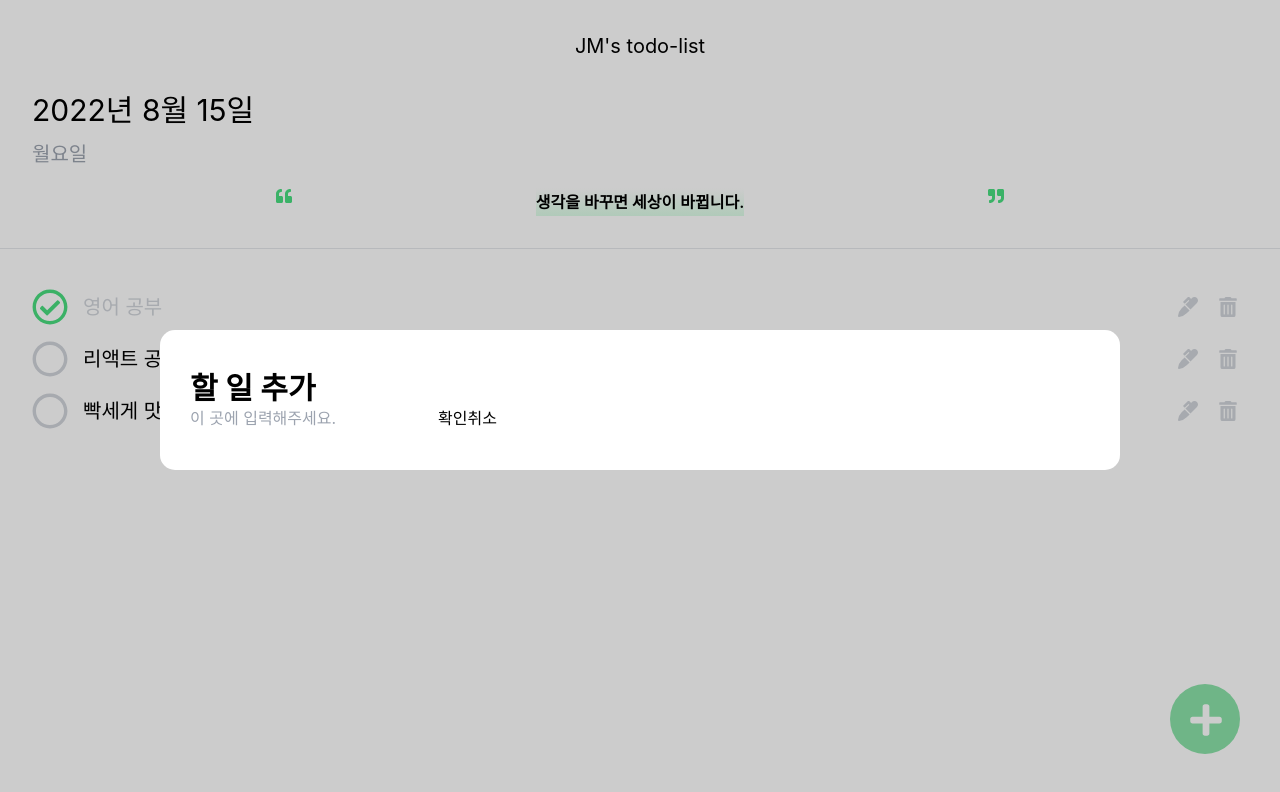
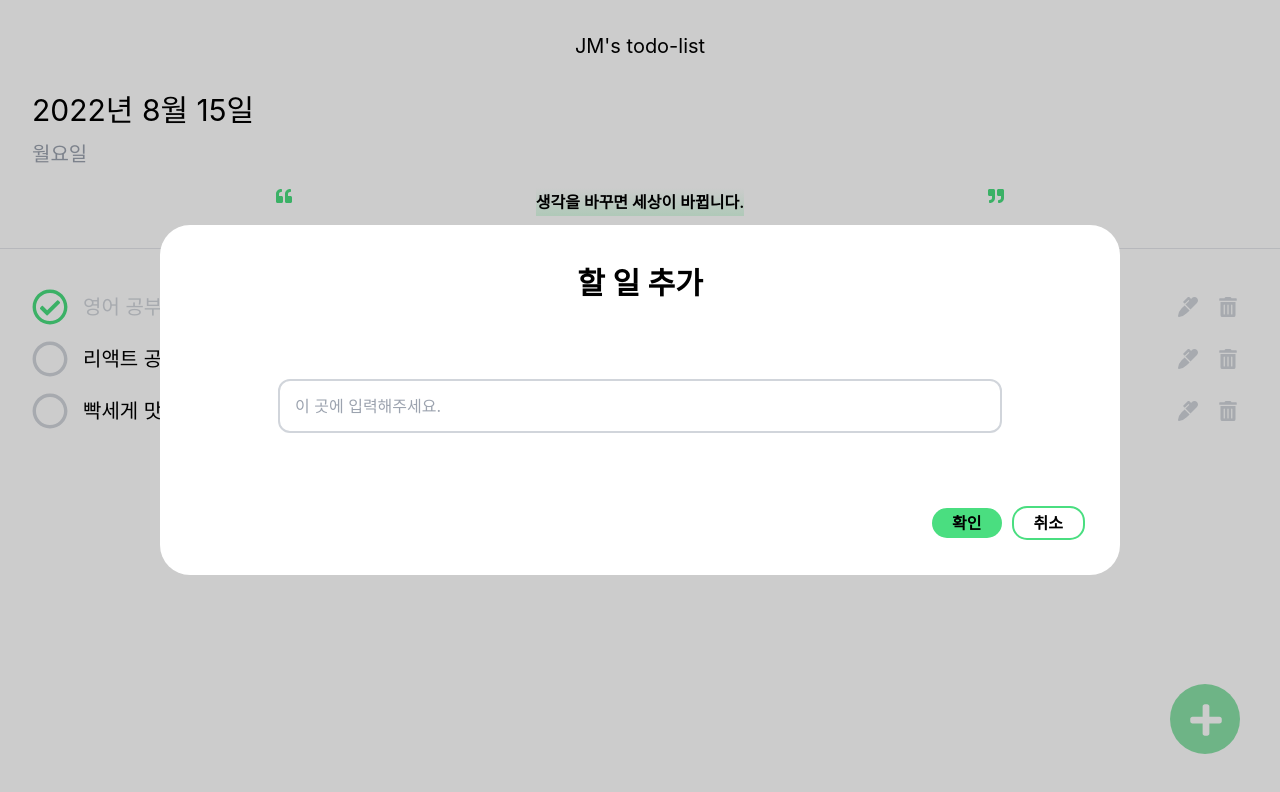
Before and after one commit to Jeong-mi/todo-list, a React (Create React App) app: page / in a window 1280 px wide. Both pictures are taken after a click on the button 1205 px from the left and 719 px from the top of the page. Shown: the top 792 px of the page. Built offline with nearby package versions, Linux system fonts and the light colour scheme.

Commit message:
feat: todo 추가 기능 구현중
- 형제 컴포넌트 간은 상호작용이 불가하므로, setTodo는 index.js로 옮김

```diff
--- a/src/components/Button/CancelButton.js
+++ b/src/components/Button/CancelButton.js
@@ -10,8 +10,8 @@ const Btn = styled.span`
   margin: 5px;
 `;
 
-const CancelButton = ({ onClose }) => {
-  return <Btn onClick={onClose}>취소</Btn>;
+const CancelButton = ({ onClick }) => {
+  return <Btn onClick={onClick}>취소</Btn>;
 };
 
 export { CancelButton };
--- a/src/components/Button/ConfirmButton.js
+++ b/src/components/Button/ConfirmButton.js
@@ -9,8 +9,8 @@ const Btn = styled.span`
   margin: 5px;
 `;
 
-const ConfirmButton = () => {
-  return <Btn>확인</Btn>;
+const ConfirmButton = ({ onClick }) => {
+  return <Btn onClick={onClick}>확인</Btn>;
 };
 
 export { ConfirmButton };
--- a/src/components/Modal/index.js
+++ b/src/components/Modal/index.js
@@ -17,9 +17,10 @@ const Overlay = styled.div`
 `;
 
 const ModalWrap = styled.div`
+  display: block;
   width: 75%;
   height: fit-content;
-  border-radius: 15px;
+  border-radius: 30px;
   background: #fff;
   position: absolute;
   top: 50%;
@@ -29,11 +30,6 @@ const ModalWrap = styled.div`
 
 const Contents = styled.div`
   margin: 40px 30px;
-
-  h1 {
-    ${({ theme }) => theme.fontSizes.xl3};
-    font-weight: 600;
-  }
 `;
 
 function Modal({ onClose, children }) {
--- a/src/components/theme.js
+++ b/src/components/theme.js
@@ -1,6 +1,5 @@
 // 반응형 디자인을 위한 픽셀 컨버팅 함수
 const pixelToRem = (size) => `${size / 16}rem`;
-const remToPixel = (size) => `${size * 16}px`;
 
 const colors = {
   gray300: "rgb(209 213 219)",
--- a/src/hooks/useOutSideClick.js
+++ b/src/hooks/useOutSideClick.js
@@ -2,15 +2,21 @@ import { useEffect } from "react";
 
 function useOutsideClick(ref, callback) {
   useEffect(() => {
-    const handleClick = (event) => {
+    const handleMousedown = (event) => {
+      // console.log("target", event.target);
+      // console.log("ref", ref.current);
+      // console.log("currentTarget", event.currentTarget);
+
       if (ref.current && !ref.current.contains(event.target)) {
         callback?.();
       }
     };
 
-    window.addEventListener("mousedown", handleClick);
+    window.addEventListener("mousedown", handleMousedown);
 
-    return () => window.removeEventListener("mousedown", handleClick);
+    return () => {
+      window.removeEventListener("mousedown", handleMousedown);
+    };
   }, [ref, callback]);
 }
 
--- a/src/pages/ToDo/AddTodoModal.js
+++ b/src/pages/ToDo/AddTodoModal.js
@@ -1,12 +1,38 @@
 import Modal from "../../components/Modal";
+import { ConfirmButton, CancelButton } from "../../components/Button";
+import styled from "styled-components";
+import { useState } from "react";
 
-function AddTodoModal({ onClose }) {
+const InputText = styled.input`
+  width: 80%;
+  height: 100%;
+  padding: 15px;
+  border-radius: 10px;
+  outline: 2px solid ${({ theme }) => theme.colors.gray300};
+`;
+
+function AddTodoModal({ onClose, setTodos }) {
+  const [value, setValue] = useState("");
+
+  const addTodo = () => {
+    //setTodos((prev) => [...prev, {}])
+  };
+
   return (
     <Modal onClose={onClose}>
-      <h1> 할 일 추가 </h1>
-      <input placeholder="이 곳에 입력해주세요." />
-      <button>확인</button>
-      <button onClick={onClose}>취소</button>
+      <h1 className="my-10 text-3xl font-semibold text-center"> 할 일 추가 </h1>
+
+      <div className="my-20 text-center">
+        <InputText
+          onChange={(e) => setValue(e.target.value)}
+          placeholder="이 곳에 입력해주세요."
+        />
+      </div>
+
+      <div className="text-end">
+        <ConfirmButton onClick={addTodo}>확인</ConfirmButton>
+        <CancelButton onClick={onClose}>취소</CancelButton>
+      </div>
     </Modal>
   );
 }
--- a/src/pages/ToDo/index.jsx
+++ b/src/pages/ToDo/index.jsx
@@ -17,7 +17,14 @@ const Figure = styled.figure`
   bottom: 40px;
 `;
 
+const initTodo = [
+  { id: 0, text: "영어 공부", done: true },
+  { id: 1, text: "리액트 공부하기", done: false },
+  { id: 2, text: "빡세게 맛있는 점심 먹기", done: false },
+];
+
 function ToDo() {
+  const [todos, setTodos] = useState(initTodo);
   const [isOpen, setIsOpen] = useState(false);
 
   const onClick = () => {
@@ -33,13 +40,13 @@ function ToDo() {
       <Title>JM's todo-list</Title>
       <TodoHead />
       <hr />
-      <TodoList />
+      <TodoList todos={todos} setTodos={setTodos} />
 
       <Figure>
         <PlusButton onClick={onClick} />
       </Figure>
 
-      {isOpen && <AddTodoModal onClose={onClose} />}
+      {isOpen && <AddTodoModal onClose={onClose} setTodos={setTodos} />}
     </main>
   );
 }
--- a/src/pages/ToDo/todoList.jsx
+++ b/src/pages/ToDo/todoList.jsx
@@ -1,15 +1,7 @@
-import { useEffect, useState } from "react";
+import { useEffect } from "react";
 import TodoItem from "./todoItem";
 
-const initTodo = [
-  { id: 0, text: "영어 공부", done: true },
-  { id: 1, text: "리액트 공부하기", done: false },
-  { id: 2, text: "빡세게 맛있는 점심 먹기", done: false },
-];
-
-function TodoList() {
-  const [todos, setTodos] = useState(initTodo);
-
+function TodoList({ todos, setTodos }) {
   useEffect(() => {
     console.log(todos);
   }, [todos]);
```
